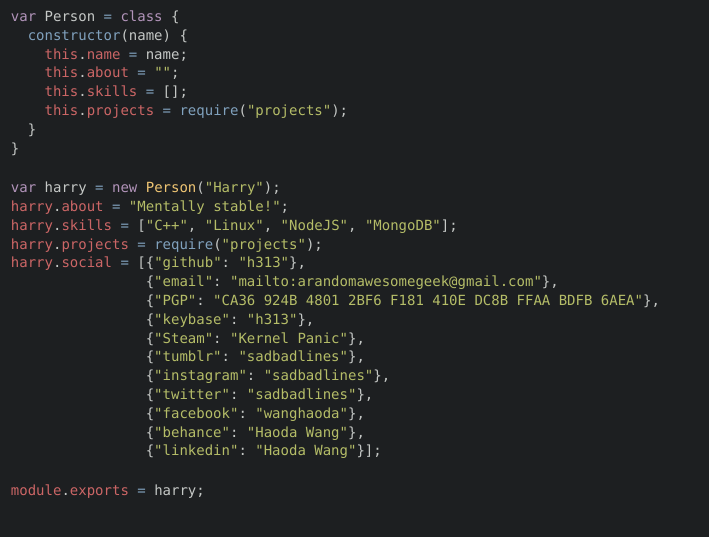
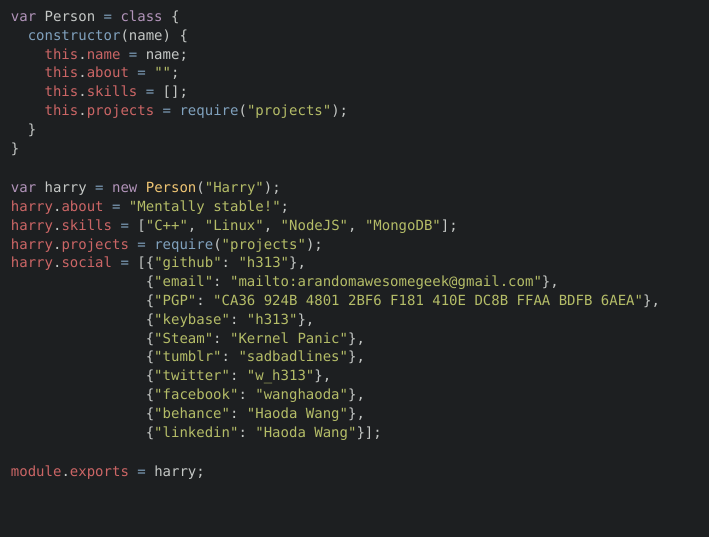
Before and after one commit to rootw4re/h313.github.io, a Jekyll site: the page built from index.html, in a window 1280 px wide. Shown: the top 537 px of the page, without its empty margins (0-709 px from the left). Built offline with Jekyll 4.4.1, drawn with Linux system fonts in a browser that asks for light colours; nearby versions of some CDN libraries.

Commit message:
remove instagram

```diff
--- a/index.html
+++ b/index.html
@@ -23,8 +23,7 @@ layout: default
   <p><a href="https://keybase.io/h313">                {<span class="str">"keybase"</span>: <span class="str">"h313"</span>}</a>,</p>
   <p><a href="http://steamcommunity.com/id/h313">                {<span class="str">"Steam"</span>: <span class="str">"Kernel Panic"</span>}</a>,</p>
   <p><a href="https://sadbadlines.tumblr.com">                {<span class="str">"tumblr"</span>: <span class="str">"sadbadlines"</span>}</a>,</p>
-  <p><a href="https://www.instagram.com/sadbadlines/">                {<span class="str">"instagram"</span>: <span class="str">"sadbadlines"</span>}</a>,</p>
-  <p><a href="https://twitter.com/sadbadlines">                {<span class="str">"twitter"</span>: <span class="str">"sadbadlines"</span>}</a>,</p>
+  <p><a href="https://twitter.com/w_h313">                {<span class="str">"twitter"</span>: <span class="str">"w_h313"</span>}</a>,</p>
   <p><a href="https://www.facebook.com/wanghaoda">                {<span class="str">"facebook"</span>: <span class="str">"wanghaoda"</span>}</a>,</p>
   <p><a href="https://www.behance.net/arandomawe55c5">                {<span class="str">"behance"</span>: <span class="str">"Haoda Wang"</span>}</a>,</p>
   <p><a href="https://www.linkedin.com/in/haoda-w-46014210a/">                {<span class="str">"linkedin"</span>: <span class="str">"Haoda Wang"</span>}</a>];</p>
```
